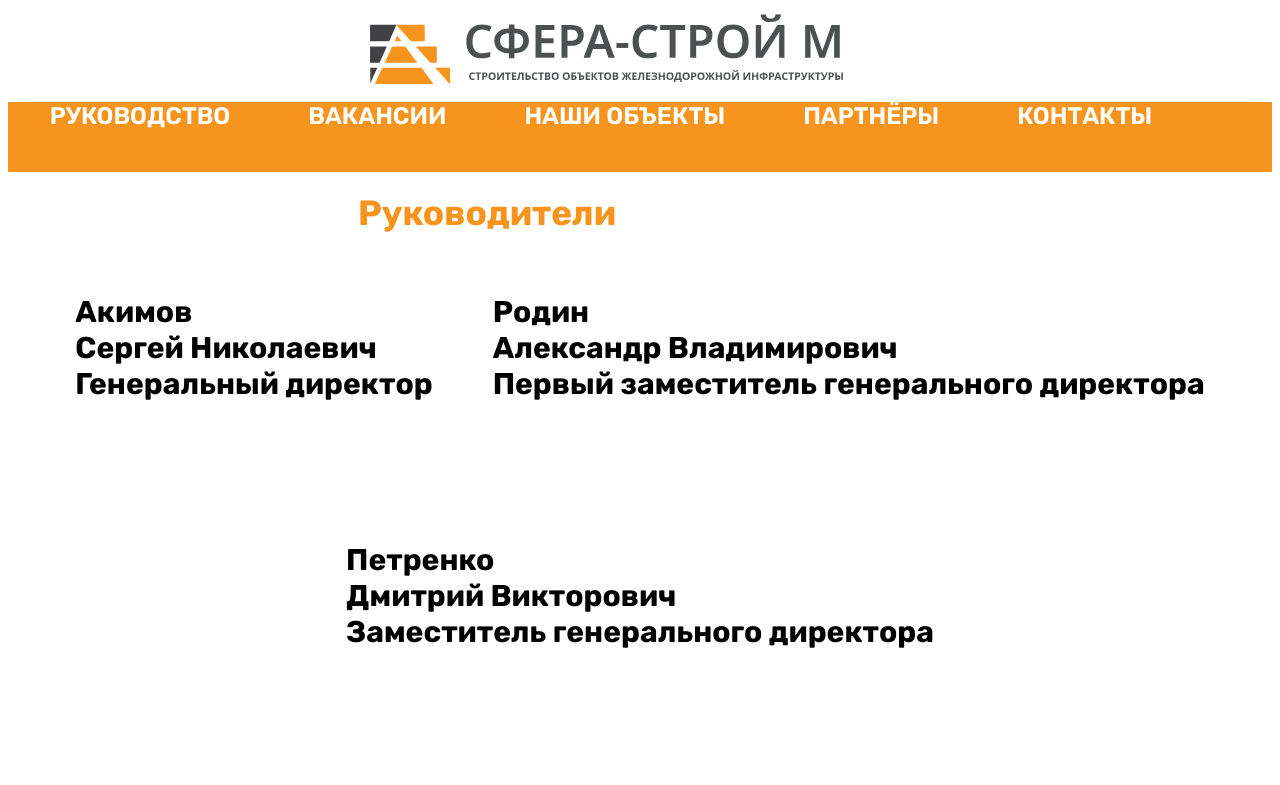
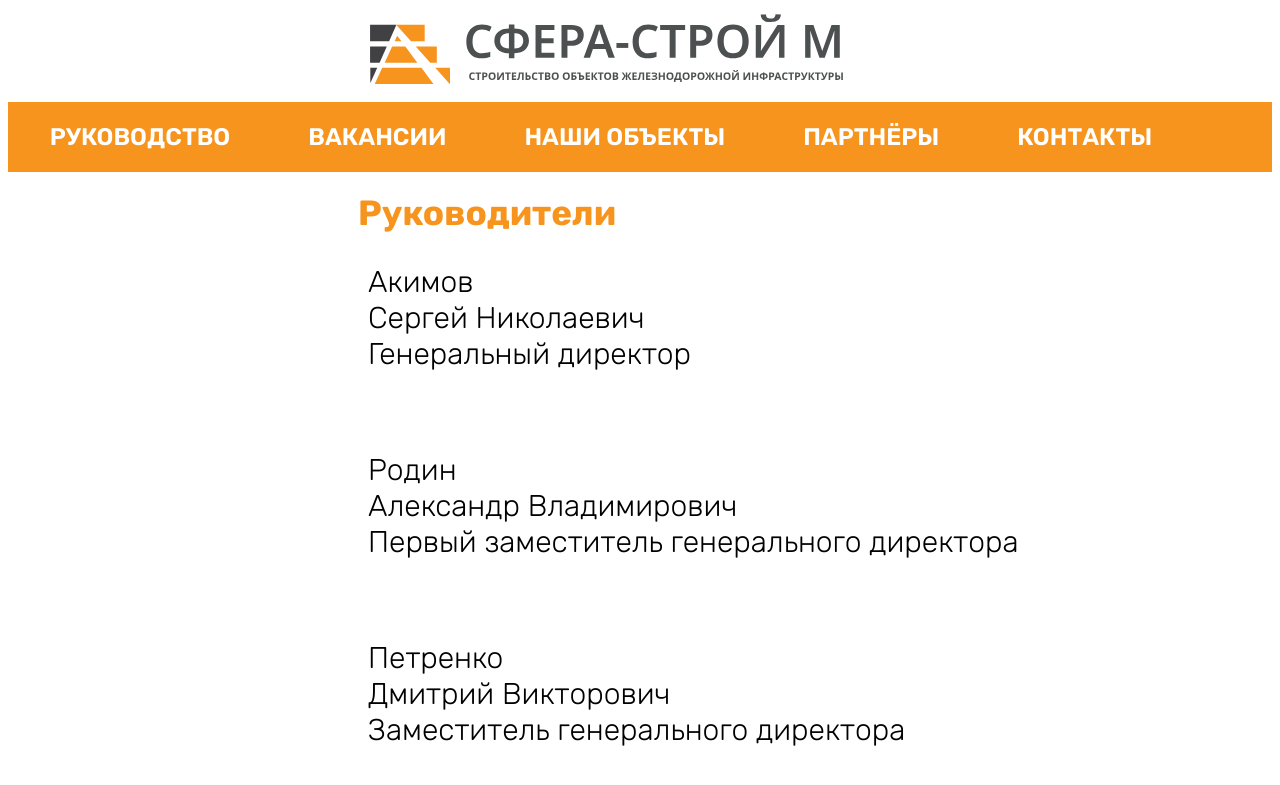
Before and after one commit to GlagolSpirinS/site_sfera_stroi_M, a Django app: page /personal in a window 1280 px wide. Shown: the top 785 px of the page. Run offline with Django 5.2, Linux system fonts and the light colour scheme; data comes from the database, SQL or seed files in the repository; both versions use the stored data as it was after the commit.

Commit message:
mega_nishno

```diff
--- a/main/admin.py
+++ b/main/admin.py
@@ -1,5 +1,5 @@
 from django.contrib import admin
-from .models import ObjectMain, Managers
+from .models import ObjectMain, Managers, Jobs
 
 @admin.register(ObjectMain)
 class ItemAdmin(admin.ModelAdmin):
@@ -8,3 +8,7 @@
 @admin.register(Managers)
 class ItemAdmin(admin.ModelAdmin):
     list_display = ('surname', 'name', 'role')
+
+@admin.register(Jobs)
+class ItemAdmin(admin.ModelAdmin):
+    list_display = ('name', 'salary', 'old_work', 'busyness', 'chart', 'remote_work', 'underworking')
--- a/main/models.py
+++ b/main/models.py
@@ -1,12 +1,18 @@
 from django.db import models
-
-
 class ObjectMain(models.Model):
     name = models.CharField(max_length=100)
     image = models.ImageField(upload_to='images/')
-
-
 class Managers(models.Model):
     surname = models.CharField(max_length=100)
     name = models.CharField(max_length=100)
     role = models.CharField(max_length=100)
+class Jobs(models.Model):
+    name = models.CharField(max_length=100)
+    salary = models.CharField(max_length=100)
+    old_work = models.CharField(max_length=100)
+    busyness = models.CharField(max_length=100)
+    chart = models.CharField(max_length=100)
+    remote_work = models.BooleanField(choices=[(True, 'Да'), (False, 'Нет')], default=False)
+    underworking = models.BooleanField(choices=[(True, 'Да'), (False, 'Нет')], default=False)
+    table = models.TextField(max_length=255)
+    description = models.TextField()
--- a/main/views.py
+++ b/main/views.py
@@ -1,5 +1,5 @@
 from django.shortcuts import render
-from .models import ObjectMain, Managers
+from .models import ObjectMain, Managers, Jobs
 
 def home(request):
     objects = ObjectMain.objects.all()
@@ -9,7 +9,8 @@
     return render(request, 'personal.html', {'objects': objects})
 
 def job(request):
-    return render(request, 'job.html')
+    object = Jobs.objects.all()
+    return render(request, 'job.html', {'objects': object})
 def place(request):
     return render(request, "place.html")
 def partner(request):
--- a/static/css/header.css
+++ b/static/css/header.css
@@ -14,6 +14,8 @@
 }
 
 .navbar a {
+    display: flex;
+    align-items: center;
     font-family: "Rubik";
     font-weight: 600;
     margin-right: 78px;
--- a/static/css/personal.css
+++ b/static/css/personal.css
@@ -8,12 +8,10 @@
 }
 
 .manager_spisok {
+    margin-left: 350px;
     display: flex;
-    flex-wrap: wrap;
-    align-items: center;
     gap: 40px;
-    justify-content: center;
-    align-content: center;
+    flex-direction: column;
 }
 
 .manager_item {
@@ -28,8 +26,8 @@
 
 /*ШРИФТ ГОВНО*/
 
-.manager_item p {
+.manager_item span {
     font-family: Rubik;
-    font-weight: bold;
+    font-weight: 300;
     font-size: 30px;
 }
--- a/templates/index.html
+++ b/templates/index.html
@@ -23,7 +23,7 @@
                         {% else %}
                             <p>Нет изображения</p>
                         {% endif %}
-                        <p class="popka_negra">{{ obj.name }}</p>
+                        <span class="popka_negra">{{ obj.name }}</span>
                     </div>
                 {% empty %}
                     <div class="carousel-item">Нет реализованных объектов</div>
--- a/templates/personal.html
+++ b/templates/personal.html
@@ -12,7 +12,7 @@
 <div class="manager_spisok">
     {% for obj in objects %}
         <div class="manager_item">
-            <p> {{ obj.surname }}<br> {{ obj.name }} <br> {{ obj.role }}</p>
+            <span> {{ obj.surname }}<br> {{ obj.name }} <br> {{ obj.role }}</span>
         </div>
     {% endfor %}
 </div>
```
Also changed, not shown: templates/job.html (+7 -5 lines), db.sqlite3, main/migrations/0005_jobses.py (added), main/migrations/0006_jobs_delete_jobses.py (added).
